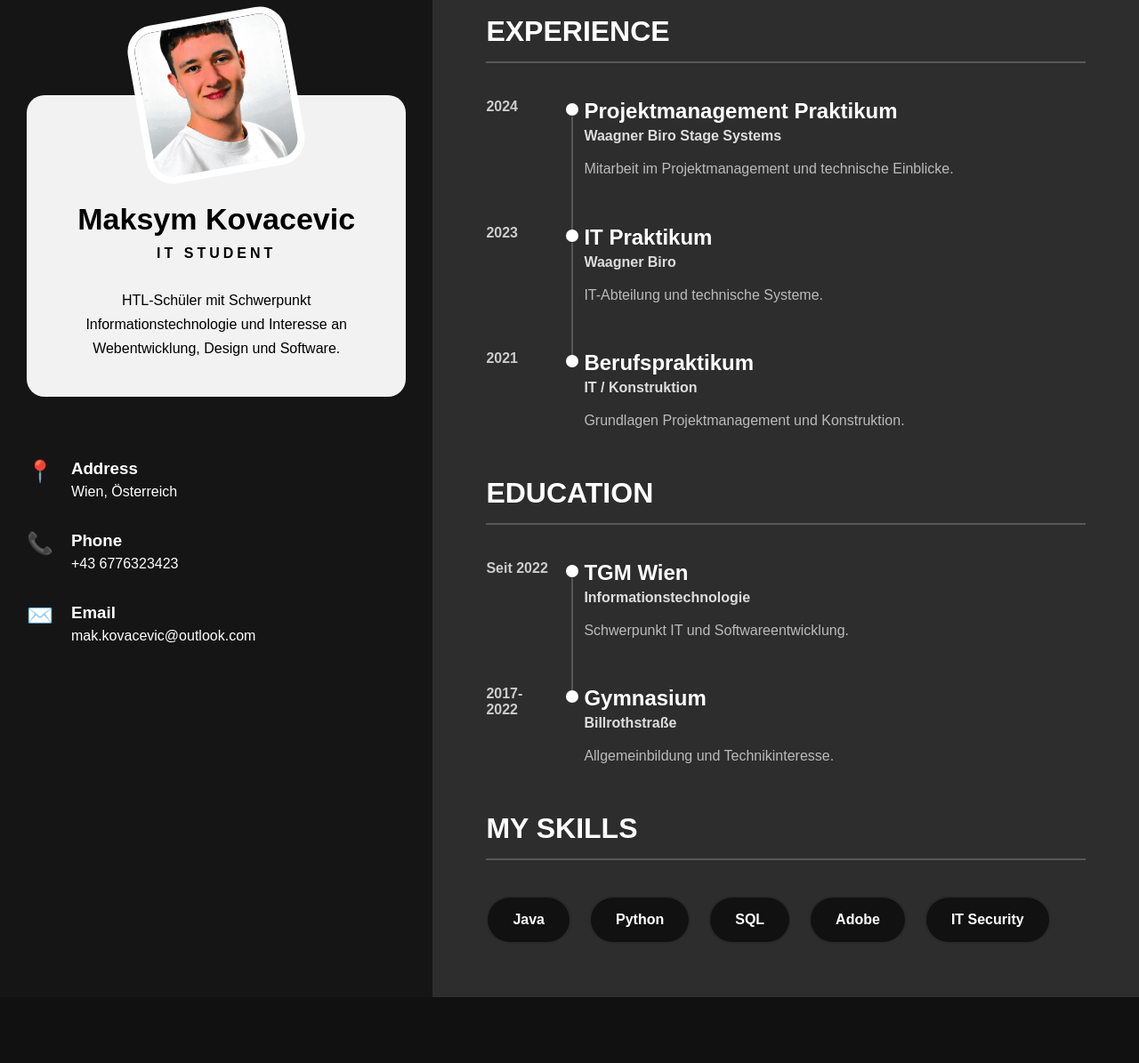
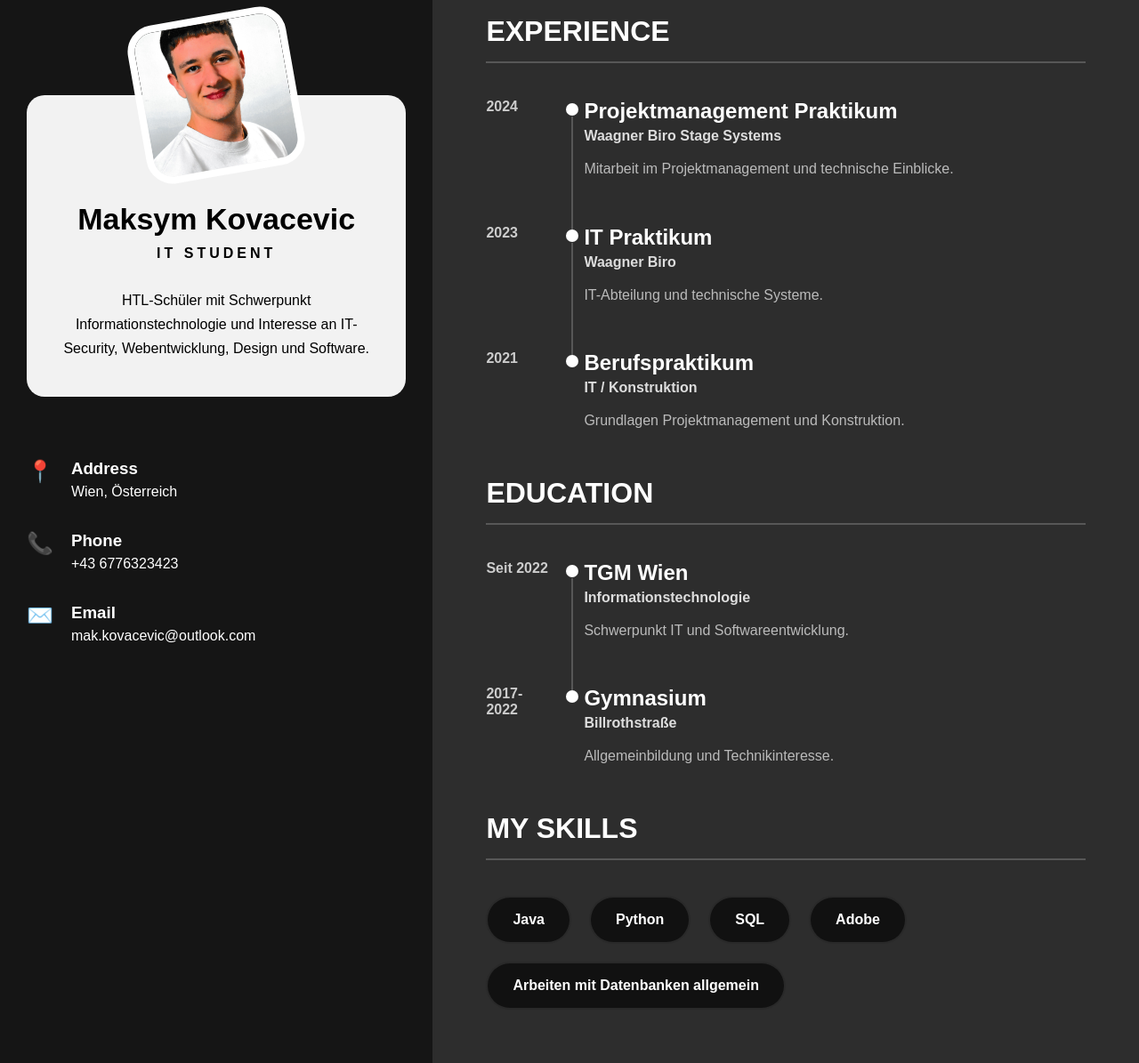
Before and after one commit to mkovacevic10/maksymkovacevicportfolio.vercel.app, a plain HTML site: page index.html in a window 1280 px wide. Shown: the part 43-1238 px from the top of the page at 89% size. Before the commit the page ends 1164 px from the top, so only its background shows below. Drawn offline with Linux system fonts and the light colour scheme.

Commit message:
2te Version Lebenslauf mit Design von Printerest

```diff
--- a/index.html
+++ b/index.html
@@ -29,7 +29,7 @@
             <p>
                 HTL-Schüler mit Schwerpunkt
                 Informationstechnologie und Interesse
-                an Webentwicklung, Design und Software.
+                an IT-Security, Webentwicklung, Design und Software.
             </p>
 
         </div>
@@ -175,7 +175,7 @@
                 <div class="skill">Python</div>
                 <div class="skill">SQL</div>
                 <div class="skill">Adobe</div>
-                <div class="skill">IT Security</div>
+                <div class="skill">Arbeiten mit Datenbanken allgemein</div>
 
             </div>
 
```
